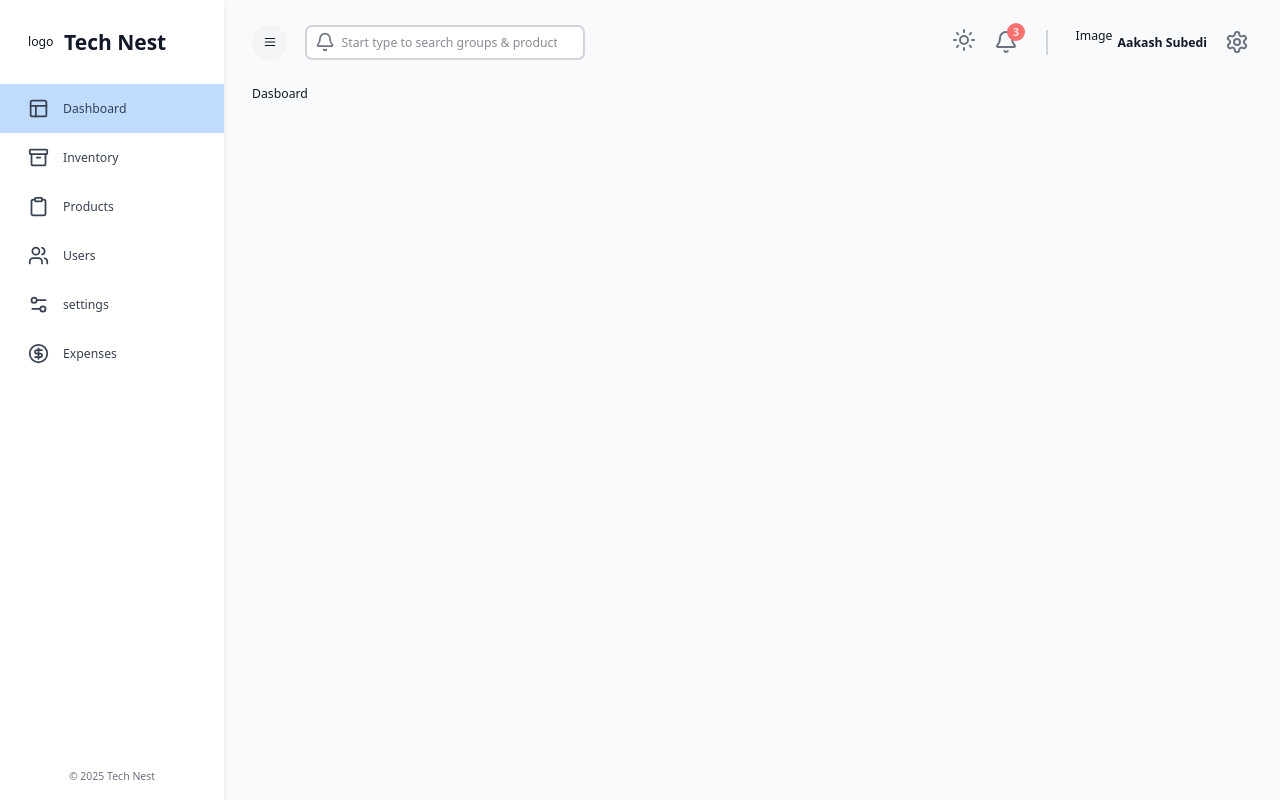
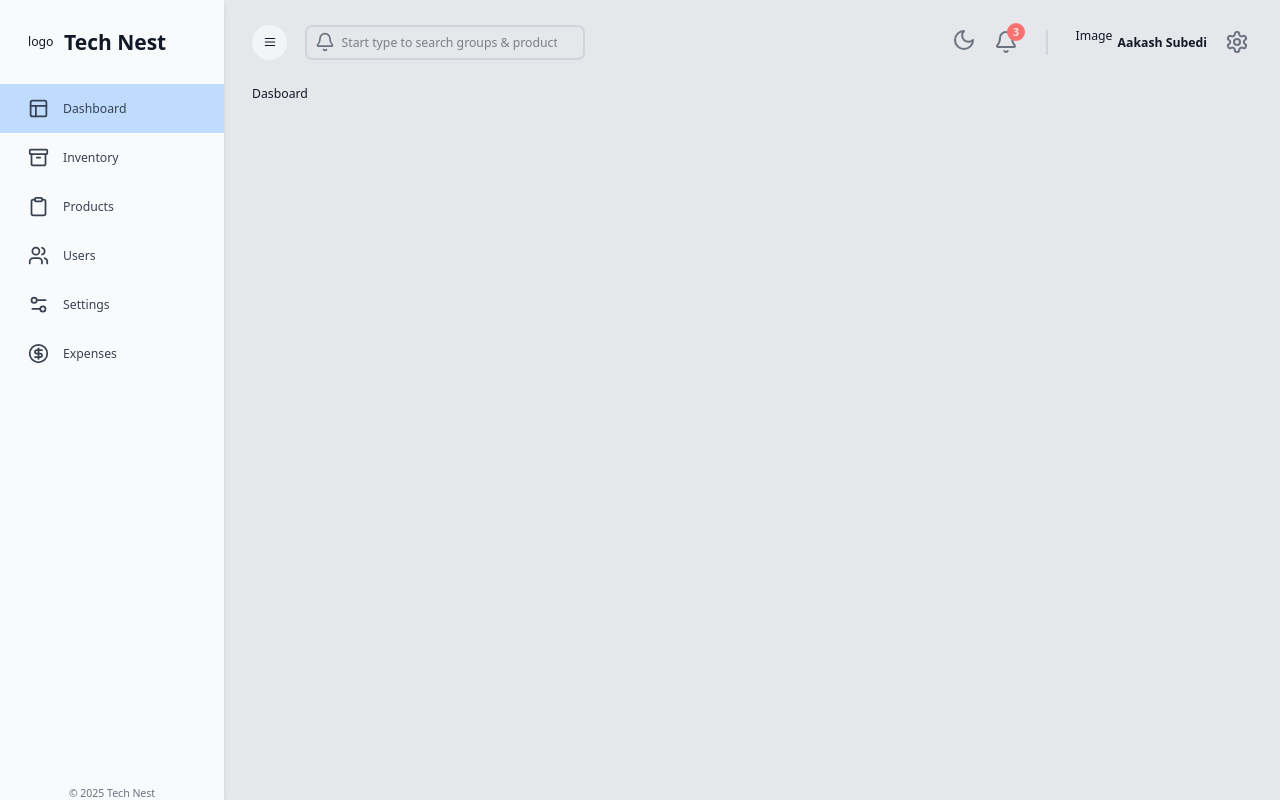
Before and after one commit to Ghost9841/inventory-management, a Next.js app in the folder client/: page / in a window 1280 px wide. Built offline with nearby package versions, Linux system fonts and the light colour scheme; no server answers.

Commit message:
Navbar and SIdebar is completed ig

```diff
--- a/client/src/app/(components)/NavBar/index.tsx
+++ b/client/src/app/(components)/NavBar/index.tsx
@@ -1,18 +1,21 @@
 'use client'
 
 import React from 'react'
-import { Bell, Menu, Settings, Sun } from 'lucide-react';
+import { Bell, Menu, Moon, Settings, Sun } from 'lucide-react';
 import Link from 'next/link';
 import { useAppDispatch, useAppSelector } from '@/app/redux';
-import { setIsSidebarCollapsed } from '@/state';
+import { setIsDarkMode, setIsSidebarCollapsed } from '@/state';
 
 
 const NavBar = () => {
    const dispatch = useAppDispatch();
       const isSidebarCollapsed = useAppSelector((state) => state.global.isSidebarCollapsed);
-
+       const isDarkModeOn = useAppSelector((state)=> state.global.isDarkMode)
       const toggleSidebar = () => {
           dispatch(setIsSidebarCollapsed(!isSidebarCollapsed));
+      };
+      const toggleDarkMode = () => {
+          dispatch(setIsDarkMode(!isDarkModeOn));
       };
 
   return (
@@ -28,7 +31,7 @@ const NavBar = () => {
         <input
           type="search"
           placeholder='Start type to search groups & products'
-          className='pl-10 pr-4 py-2 w-50 md:w-80 border-2 border-gray-300 bg-white
+          className='pl-10 pr-4 py-2 w-50 md:w-80 border-2 border-gray-300
        rounded-lg focus:outline-none focus:border-blue-500'/>
 
        <div className="absolute inset-y-0 left-0 pl-3 flex items-center pointer-events-none">
@@ -40,8 +43,13 @@ const NavBar = () => {
       <div className="flex justify-between items-center gap-5">
         <div className="hidden md:flex justify-between items-center gap-5">
           <div className="">
-            <button onClick={()=> {}}>
-              <Sun className="cursor-pointer text-gray-500" size={24} />
+            <button onClick={toggleDarkMode}>
+             {isDarkModeOn ? (
+                 <Sun className="cursor-pointer text-gray-500" size={24} />
+              ) : (
+                <Moon className="cursor-pointer text-gray-500" size={24} />
+              )}
+
             </button>
           </div>
           <div className="relative">
--- a/client/src/app/(components)/SideBar/index.tsx
+++ b/client/src/app/(components)/SideBar/index.tsx
@@ -48,7 +48,7 @@ const SideBar = () => {
         dispatch(setIsSidebarCollapsed(!isSidebarCollapsed));
     };
     const sidebarClass = `fixed flex flex-col ${isSidebarCollapsed ? 'w-0 md:w-16' : 'w-72 md:w-64'
-        } bg-white transition-all duration-300 overflow-hidden h-full shadow-md z-40`
+        } bg-gray-50 transition-all duration-300 overflow-hidden h-full shadow-md z-40`
 
     return (
         <section id="sidebar" className={sidebarClass}>
@@ -93,7 +93,7 @@ const SideBar = () => {
                 href='/settings'
                 icon={Settings2}
                 isCollapsed= {isSidebarCollapsed}
-                label='settings ' />
+                label='Settings' />
 
                 <SidebarLink
                 href='/expenses'
@@ -103,7 +103,7 @@ const SideBar = () => {
             </div>
 
             {/* Footer */}
-            <footer className={`${isSidebarCollapsed ? "hidden" : "block"} mb-5`}>
+            <footer className={`${isSidebarCollapsed ? "hidden" : "block"}`}>
                 <p className="text-center text-xs text-gray-500">&copy; 2025 Tech Nest</p>
 
             </footer>
--- a/client/src/app/dashboard/DashboardWrapper.tsx
+++ b/client/src/app/dashboard/DashboardWrapper.tsx
@@ -18,9 +18,9 @@ const DashboardLayout = ({children}:{children:React.ReactNode}) => {
   })
 
   return (
-    <div className={`${isDarkModeOn  ? "dark" : "light" } flex bg-gray-50 text-gray-900 w-full min-h-screen`}>
+    <div className={`${isDarkModeOn  ? "dark" : "light" } flex bg-gray-200 text-gray-900 w-full min-h-screen`}>
        <SideBar/>
-        <main className={`flex flex-col w-full h-full py-7 px-9 bg-gray-50 ${isSidebarCollapsed ? 'md:pl-24' : 'md:pl-72'}
+        <main className={`flex flex-col w-full h-full py-7 px-9 bg-gray-200 ${isSidebarCollapsed ? 'md:pl-24' : 'md:pl-72'}
          `}>
           <NavBar/>
         {children}
--- a/client/src/app/dashboard/page.tsx
+++ b/client/src/app/dashboard/page.tsx
@@ -4,6 +4,7 @@ const Dashboard = () => {
   return (
     <div>
       Dasboard
+
     </div>
   )
 }
```
